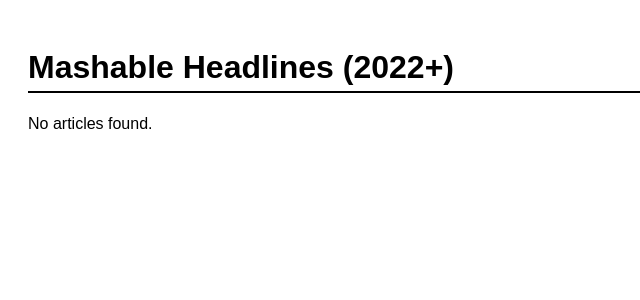
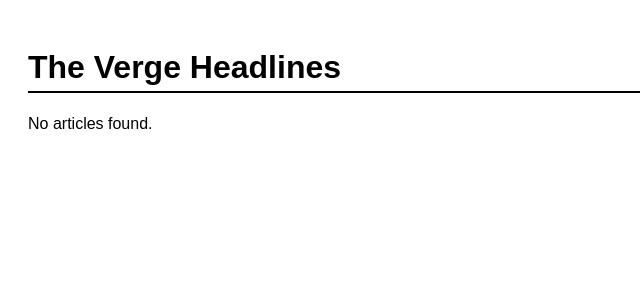
Before and after one commit to tp073156/title-aggregator, a Flask app: page / in a window 1280 px wide. Shown: the top 300 px of the page, without its empty margins (0-640 px from the left). Run offline with Flask 3, Linux system fonts and the light colour scheme; data that the repository does not hold is empty.

Commit message:
Update index.html

```diff
--- a/templates/index.html
+++ b/templates/index.html
@@ -2,7 +2,7 @@
 <html lang="en">
 <head>
     <meta charset="UTF-8">
-<title>Mashable Headlines (2022+)</title>
+    <title>The Verge Headlines</title>
     <style>
         body { background-color: #fff; color: #000; font-family: sans-serif; padding: 20px; }
         a { color: #000; text-decoration: none; }
@@ -13,12 +13,12 @@
     </style>
 </head>
 <body>
-<h1>Mashable Headlines (2022+)</h1>
+    <h1>The Verge Headlines</h1>
     <ul>
         {% for article in articles %}
             <li><a href="{{ article.link }}" target="_blank">{{ article.title }}</a></li>
         {% else %}
-<li>No articles found.</li>
+            <p>No articles found.</p>
         {% endfor %}
     </ul>
 </body>
```
Lines whose indentation alone changed are shown as unchanged.
